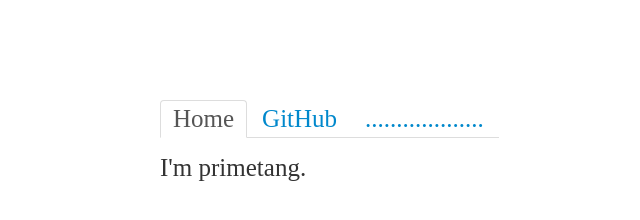
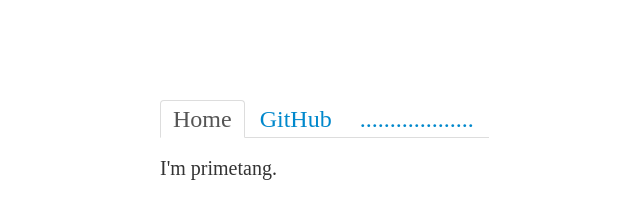
Before and after one commit to primetang/primetang.github.io, a plain HTML site: page index.html in a window 1280 px wide. Shown: the whole page, without its empty margins (240-880 px from the left). Drawn offline with nearby package versions, Linux system fonts and the light colour scheme.

Commit message:
Update index.html

```diff
--- a/index.html
+++ b/index.html
@@ -11,19 +11,18 @@
     body
     {
         font-family: 微软雅黑;
-        font-size: 25px;
     }
 </style>
 </head>
 <body>
 <div  style="left:400px; top:100px; position:absolute;">
 <div class="tabbable">
-    <ul class="nav nav-tabs">
+    <ul class="nav nav-tabs" style="font-size: 24px;">
         <li class="active"><a href="#tab1" data-toggle="tab">Home</a></li>
         <li><a href="#tab2" data-toggle="tab">GitHub</a></li>
         <li><a href="#tab3" data-toggle="tab">...................</a></li>
     </ul>
-    <div class="tab-content">
+    <div class="tab-content" style="font-size: 20px;">
         <div class="tab-pane active" id="tab1">
             <p>I'm primetang.</p>
         </div>
```
